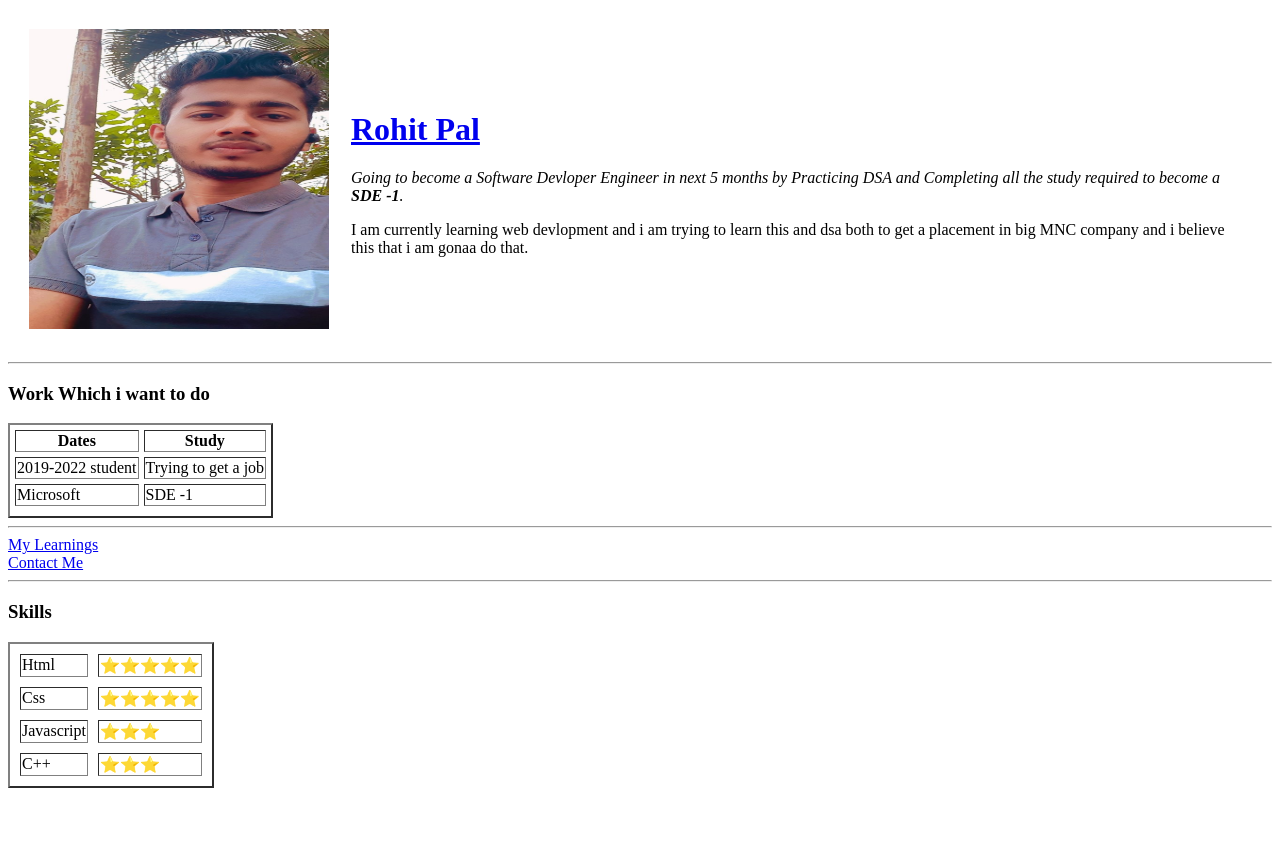
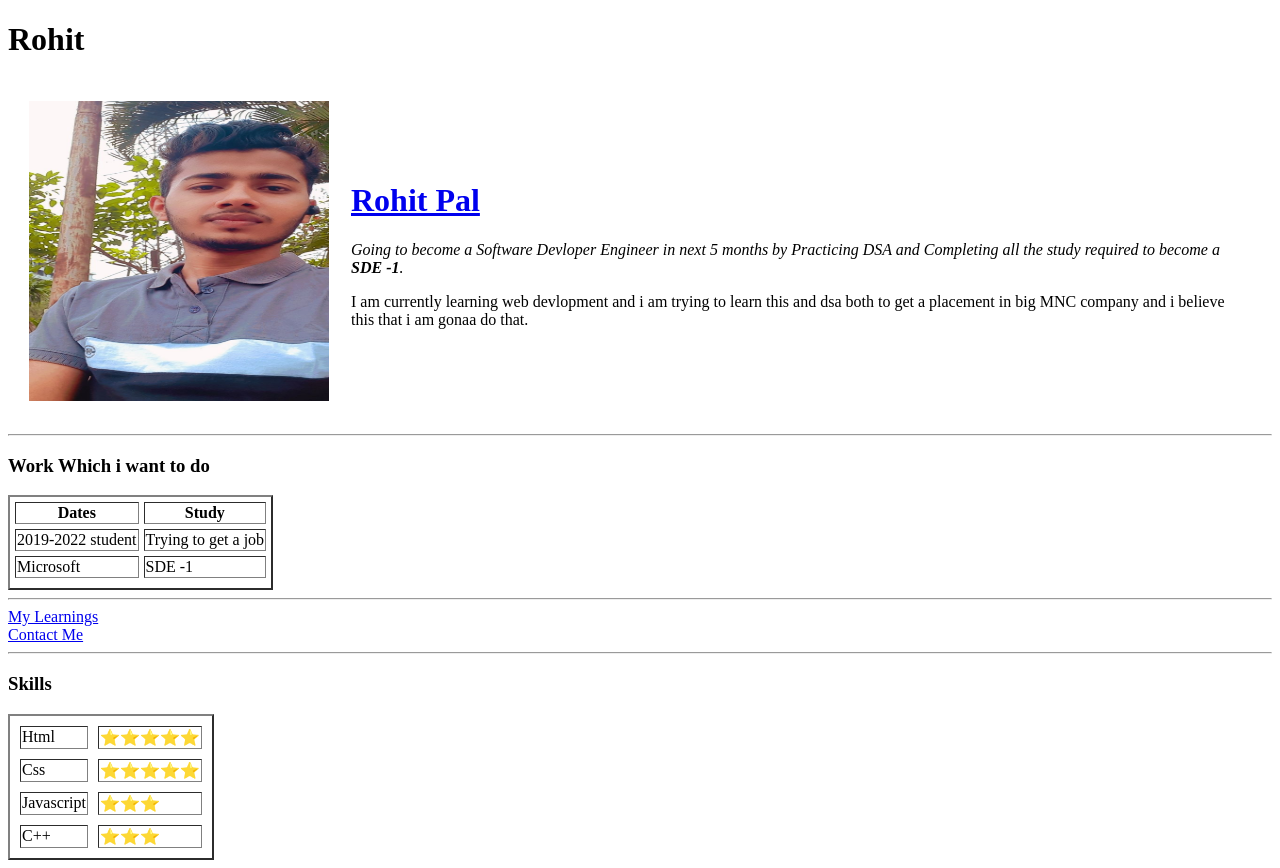
Before and after one commit to Rohitpal9819/Rohit-, a plain HTML site: page index.html in a window 1280 px wide. Before the commit the page ends 800 px from the top, so only its background shows below. Drawn offline with Linux system fonts and the light colour scheme.

Commit message:
Add new heading

```diff
--- a/index.html
+++ b/index.html
@@ -7,6 +7,7 @@
 </head>
 
 <body>
+  <h1>Rohit</h1>
   <table cellspacing="20">
     <tr>
       <td><img src="images/rohit.jpg" alt="Shree Ram" width="300px" height="300px" /></td>
```
